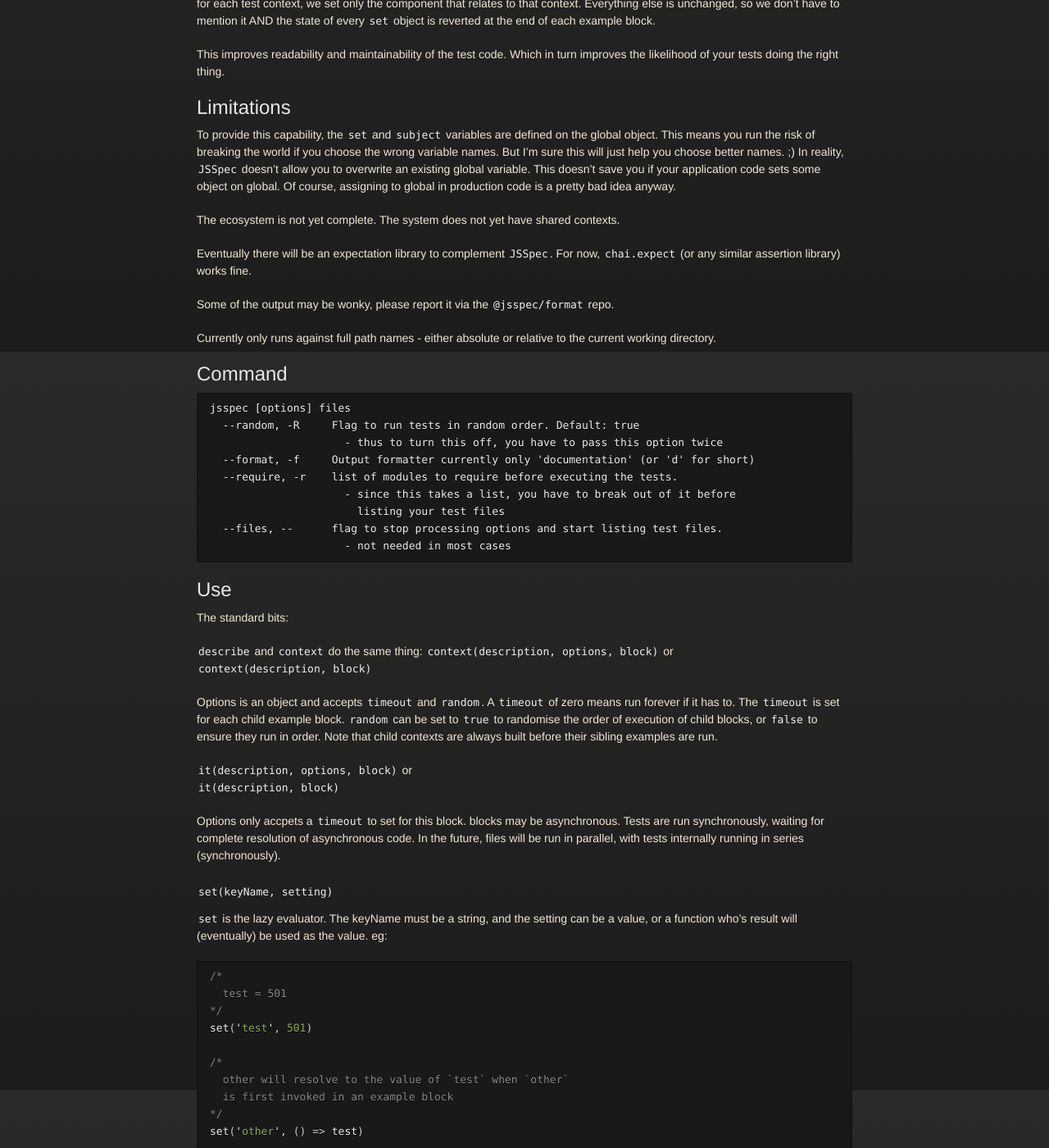
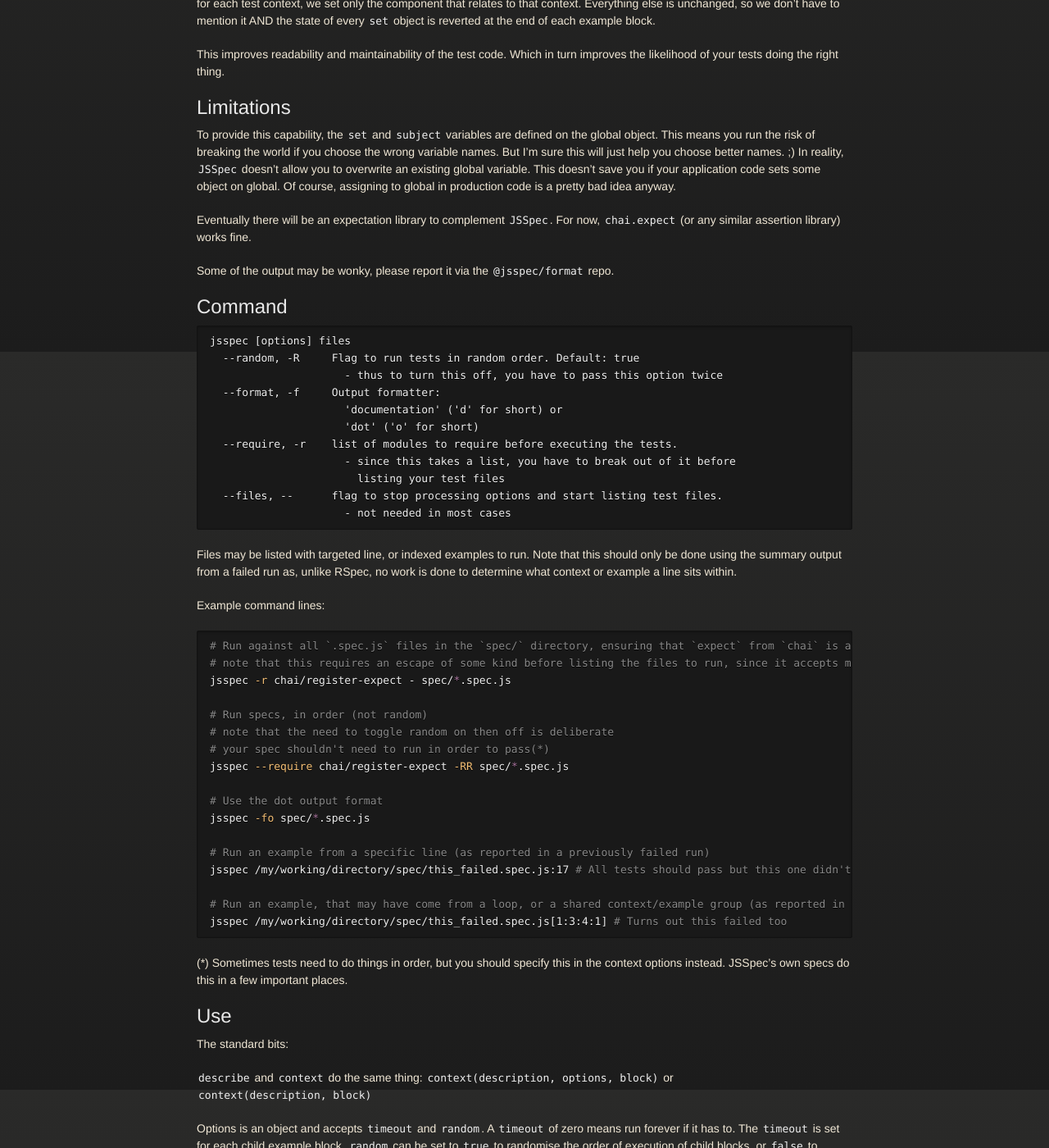
Before and after one commit to jsspec/jsspec.github.io, a Jekyll site: the page built from index.md, in a window 1280 px wide and 1400 px high, scrolled down 1371 px. Shown: the whole window at 82% size. Built offline with Jekyll 4.4.1, drawn with Linux system fonts in a browser that asks for light colours; our own code applies the rules of GitHub Pages for plain Markdown files.

Commit message:
Add some command line examples

````diff
--- a/index.md
+++ b/index.md
@@ -55,26 +55,49 @@ This improves readability and maintainability of the test code. Which in turn im
 ## Limitations
 To provide this capability, the `set` and `subject` variables are defined on the global object. This means you run the risk of breaking the world if you choose the wrong variable names. But I'm sure this will just help you choose better names. ;) In reality, `JSSpec` doesn't allow you to overwrite an existing global variable. This doesn't save you if your application code sets some object on global. Of course, assigning to global in production code is a pretty bad idea anyway.
 
-The ecosystem is not yet complete. The system does not yet have shared contexts.
-
 Eventually there will be an expectation library to complement `JSSpec`. For now, `chai.expect` (or any similar assertion library) works fine.
 
 Some of the output may be wonky, please report it via the `@jsspec/format` repo.
-
-Currently only runs against full path names - either absolute or relative to the current working directory.
 
 ## Command
 ```
 jsspec [options] files
   --random, -R     Flag to run tests in random order. Default: true
                      - thus to turn this off, you have to pass this option twice
-  --format, -f     Output formatter currently only 'documentation' (or 'd' for short)
+  --format, -f     Output formatter:
+                     'documentation' ('d' for short) or
+                     'dot' ('o' for short)
   --require, -r    list of modules to require before executing the tests.
                      - since this takes a list, you have to break out of it before
                        listing your test files
   --files, --      flag to stop processing options and start listing test files.
                      - not needed in most cases
 ```
+
+Files may be listed with targeted line, or indexed examples to run. Note that this should only be done using the summary output from a failed run as, unlike RSpec, no work is done to determine what context or example a line sits within.
+
+Example command lines:
+```bash
+# Run against all `.spec.js` files in the `spec/` directory, ensuring that `expect` from `chai` is available as a global variable
+# note that this requires an escape of some kind before listing the files to run, since it accepts multiple files itself
+jsspec -r chai/register-expect - spec/*.spec.js
+
+# Run specs, in order (not random)
+# note that the need to toggle random on then off is deliberate
+# your spec shouldn't need to run in order to pass(*)
+jsspec --require chai/register-expect -RR spec/*.spec.js
+
+# Use the dot output format
+jsspec -fo spec/*.spec.js
+
+# Run an example from a specific line (as reported in a previously failed run)
+jsspec /my/working/directory/spec/this_failed.spec.js:17 # All tests should pass but this one didn't
+
+# Run an example, that may have come from a loop, or a shared context/example group (as reported in a previously failed run)
+jsspec /my/working/directory/spec/this_failed.spec.js[1:3:4:1] # Turns out this failed too
+```
+
+(*) Sometimes tests need to do things in order, but you should specify this in the context options instead. JSSpec's own specs do this in a few important places.
 
 ## Use
 The standard bits:
````
